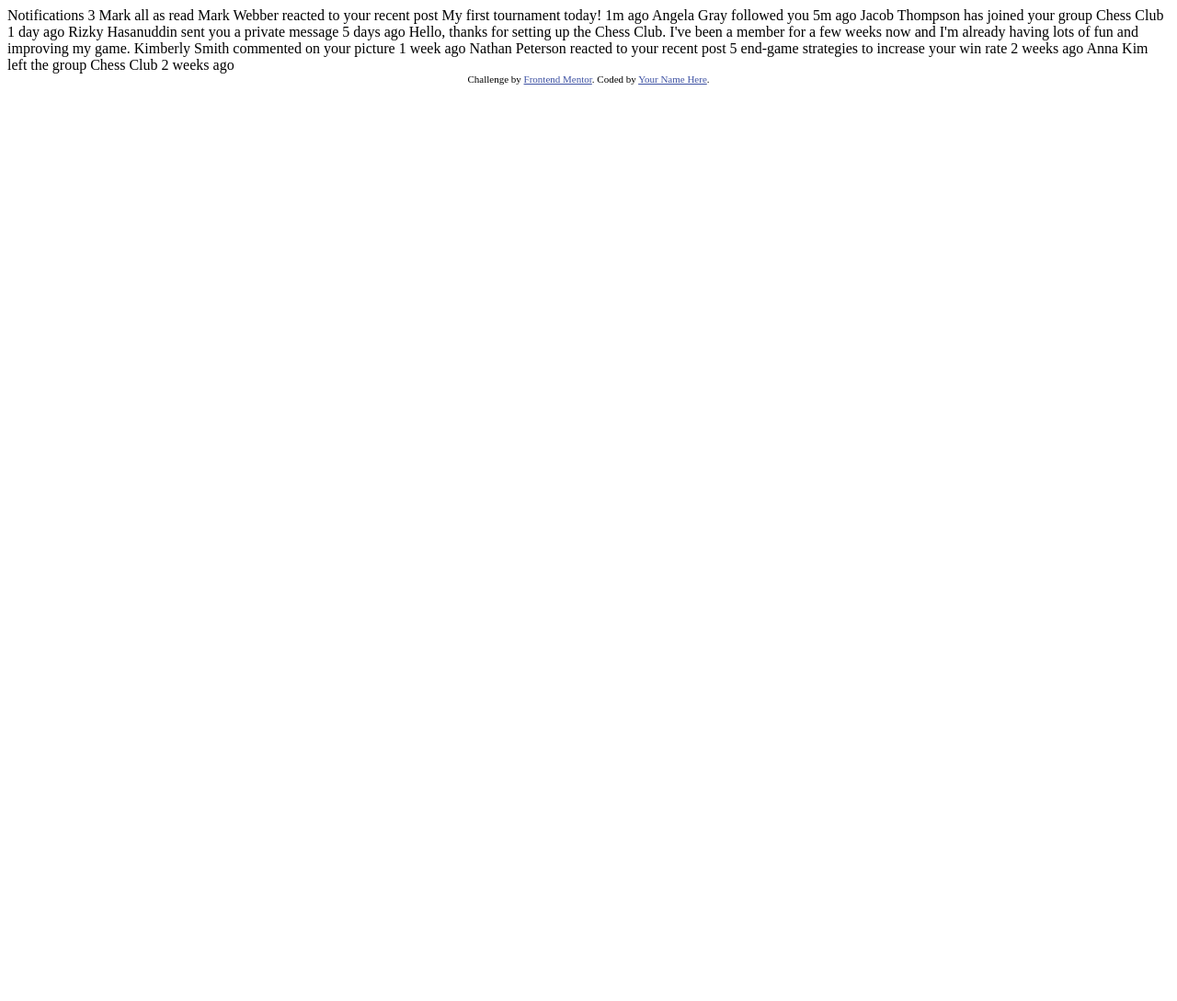
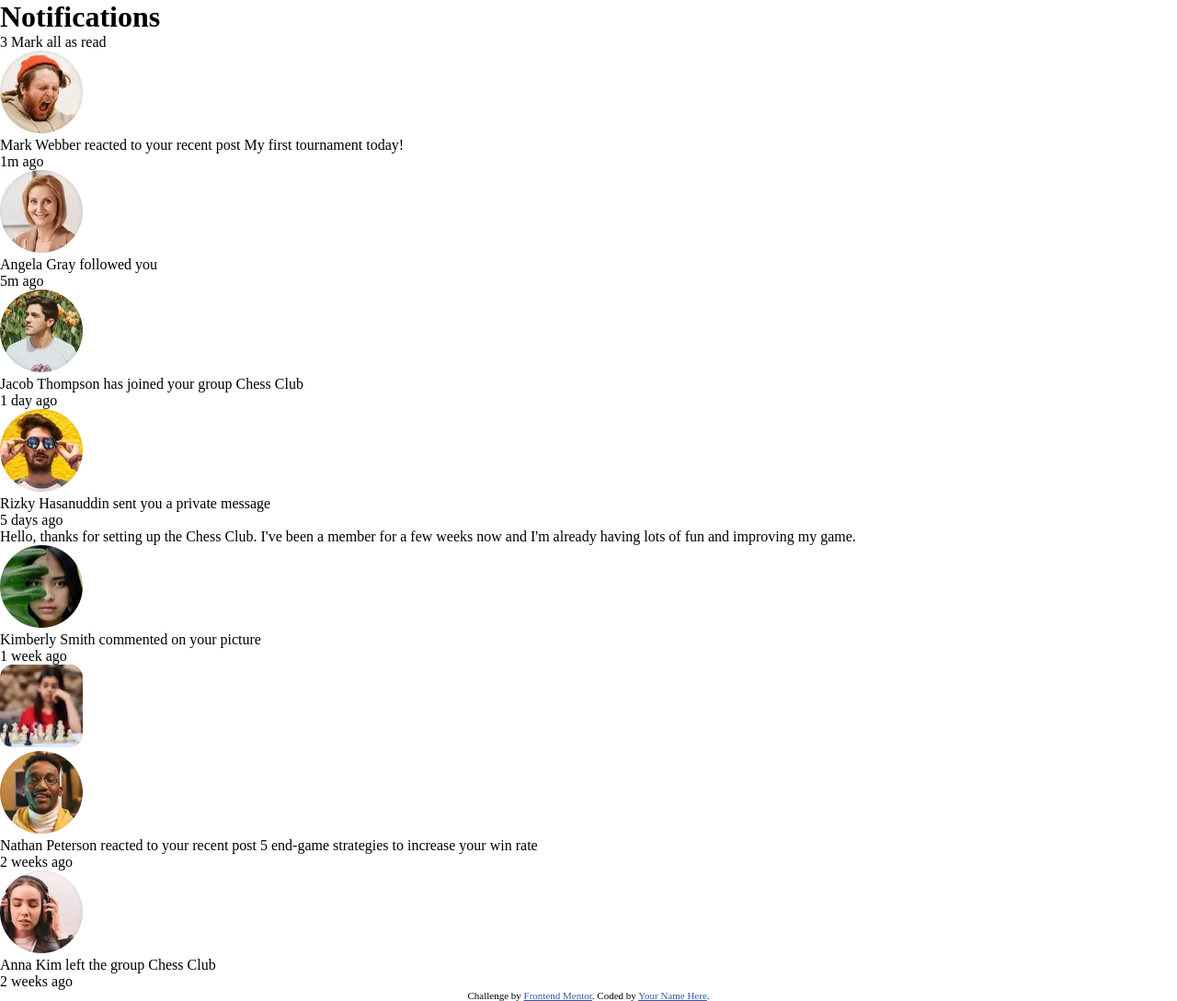
Before and after one commit to RazvanGP/notifications-page-main, a plain HTML site: page index.html in a window 1280 px wide. Shown: the whole page at 92% size. Before the commit the page ends 800 px from the top, so only its background shows below. Drawn offline with Linux system fonts and the light colour scheme.

Commit message:
ready for style

```diff
--- a/index.html
+++ b/index.html
@@ -16,21 +16,104 @@
     <link rel="stylesheet" href="style.css" />
   </head>
   <body>
-    Notifications 3 Mark all as read Mark Webber reacted to your recent post My
-    first tournament today! 1m ago Angela Gray followed you 5m ago Jacob
-    Thompson has joined your group Chess Club 1 day ago Rizky Hasanuddin sent
-    you a private message 5 days ago Hello, thanks for setting up the Chess
-    Club. I've been a member for a few weeks now and I'm already having lots of
-    fun and improving my game. Kimberly Smith commented on your picture 1 week
-    ago Nathan Peterson reacted to your recent post 5 end-game strategies to
-    increase your win rate 2 weeks ago Anna Kim left the group Chess Club 2
-    weeks ago
+    <header>
+      <h1>Notifications</h1>
+      <span>3</span>
+      <span>Mark all as read</span>
+    </header>
+    <main>
+      <article>
+        <img
+          src="./assets/images/avatar-mark-webber.webp"
+          alt="avatar-mark-webber"
+        />
+        <p>
+          <span class="name">Mark Webber</span> reacted to your recent post
+          <span class="post">My first tournament today!</span>
+        </p>
+        <p class="time">1m ago</p>
+      </article>
 
-    <div class="attribution">
+      <article>
+        <img
+          src="./assets/images/avatar-angela-gray.webp"
+          alt="avatar-angela-gray"
+        />
+        <p><span class="name">Angela Gray</span> followed you</p>
+        <p class="time">5m ago</p>
+      </article>
+
+      <article>
+        <img
+          src="./assets/images/avatar-jacob-thompson.webp"
+          alt="avatar-jacob-thompson"
+        />
+        <p>
+          <span class="name">Jacob Thompson</span> has joined your group
+          <span class="group">Chess Club</span>
+        </p>
+        <p class="time">1 day ago</p>
+      </article>
+
+      <article>
+        <img
+          src="./assets/images/avatar-rizky-hasanuddin.webp"
+          alt="avatar-rizky-hasanuddin"
+        />
+        <p>
+          <span class="name">Rizky Hasanuddin</span> sent you a private message
+        </p>
+        <p class="time">5 days ago</p>
+        <p class="message">
+          Hello, thanks for setting up the Chess Club. I've been a member for a
+          few weeks now and I'm already having lots of fun and improving my
+          game.
+        </p>
+      </article>
+
+      <article>
+        <div>
+          <img
+            src="./assets/images/avatar-kimberly-smith.webp"
+            alt="avatar-kimberly-smith"
+          />
+          <p>
+            <span class="name">Kimberly Smith</span> commented on your picture
+          </p>
+          <p class="time">1 week ago</p>
+        </div>
+        <img src="./assets/images/image-chess.webp" alt="image-chess" />
+      </article>
+
+      <article>
+        <img
+          src="./assets/images/avatar-nathan-peterson.webp"
+          alt="avatar-nathan-peterson"
+        />
+        <p>
+          <span class="name">Nathan Peterson</span> reacted to your recent post
+          <span class="post">
+            5 end-game strategies to increase your win rate</span
+          >
+        </p>
+        <p class="time">2 weeks ago</p>
+      </article>
+
+      <article>
+        <img src="./assets/images/avatar-anna-kim.webp" alt="avatar-anna-kim" />
+        <p>
+          <span class="name">Anna Kim</span> left the group
+          <span class="group">Chess Club</span>
+        </p>
+        <p class="time">2 weeks ago</p>
+      </article>
+    </main>
+
+    <footer class="attribution">
       Challenge by
       <a href="https://www.frontendmentor.io?ref=challenge" target="_blank"
         >Frontend Mentor</a
       >. Coded by <a href="#">Your Name Here</a>.
-    </div>
+    </footer>
   </body>
 </html>
--- a/style.css
+++ b/style.css
@@ -1,3 +1,29 @@
+@import url("https://fonts.googleapis.com/css2?family=Plus+Jakarta+Sans:wght@500;800&display=swap");
+
+* {
+  margin: 0;
+  padding: 0;
+}
+
+/* colors */
+:root {
+  --red: hsl(1, 90%, 64%);
+  --blue: hsl(219, 85%, 26%);
+
+  --white: hsl(0, 0%, 100%);
+  --veryLightGrayishBlue: hsl(210, 60%, 98%);
+  --lightGrayishBlue1: hsl(211, 68%, 94%);
+  --lightGrayishBlue2: hsl(205, 33%, 90%);
+  --grayishBlue: hsl(219, 14%, 63%);
+  --darkGrayishBlue: hsl(219, 12%, 42%);
+  --veryDarkBlue: hsl(224, 21%, 14%);
+}
+
+body p {
+  font-size: 16px;
+}
+
+/* footer */
 .attribution {
   font-size: 11px;
   text-align: center;
```
